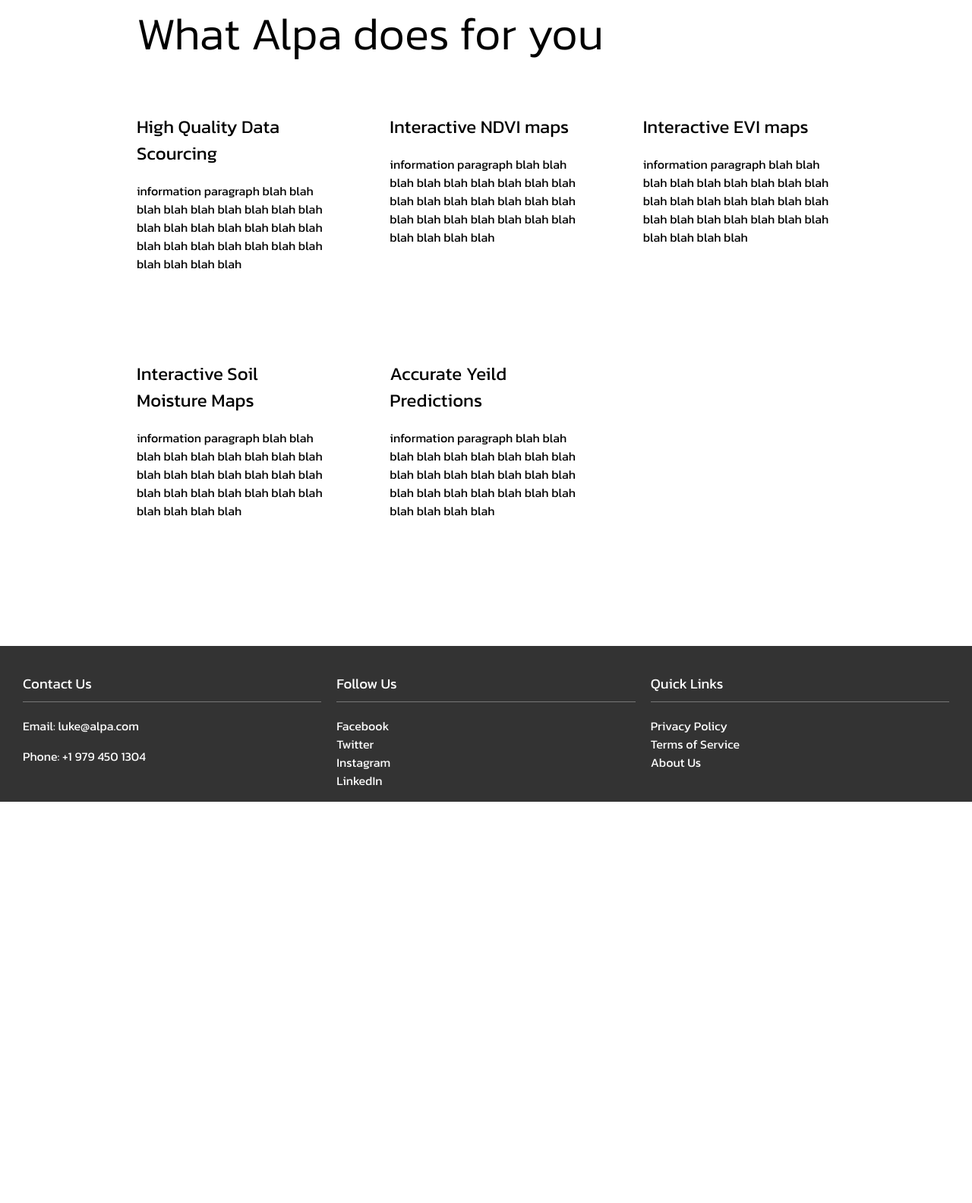
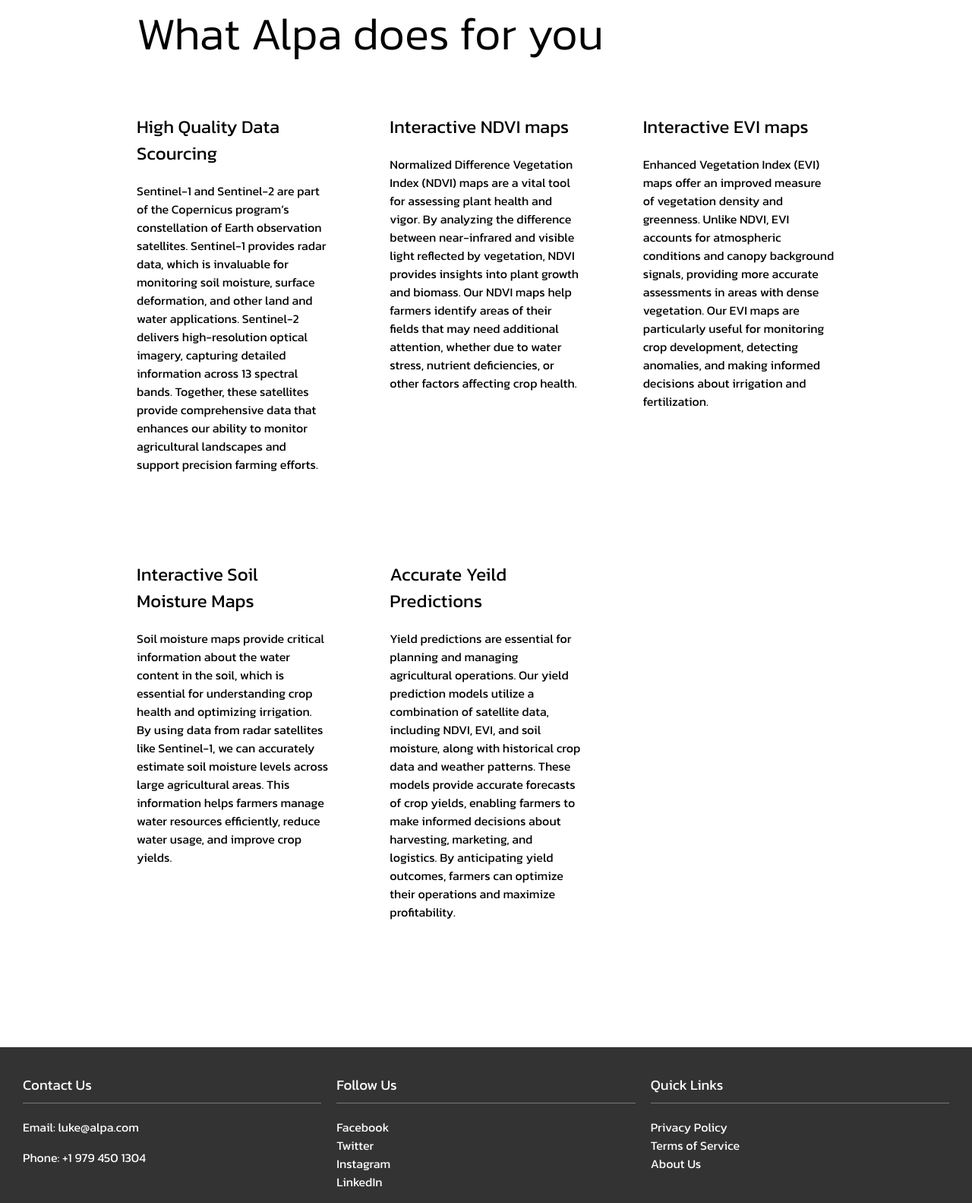
Before and after one commit to Lukedhenderson/alpa, a Flask app: page / in a window 1280 px wide. Shown: the part 1986-3569 px from the top of the page at 76% size. Before the commit the page ends 3041 px from the top, so only its background shows below. Run offline with Flask 2, Linux system fonts and the light colour scheme; parts of the project's set-up code (start-up, migrations or seed data) failed here and were passed over.

Commit message:
landing3

```diff
--- a/templates/landing.html
+++ b/templates/landing.html
@@ -47,23 +47,23 @@
                 <div class="information-grid">
                     <div class="info-card" id="data-card">
                         <h2>High Quality Data Scourcing</h2>
-                        <p>information paragraph blah blah blah blah blah blah blah blah blah blah blah blah blah blah blah blah blah blah blah blah blah blah blah blah blah blah blah </p>
+                        <p>Sentinel-1 and Sentinel-2 are part of the Copernicus program’s constellation of Earth observation satellites. Sentinel-1 provides radar data, which is invaluable for monitoring soil moisture, surface deformation, and other land and water applications. Sentinel-2 delivers high-resolution optical imagery, capturing detailed information across 13 spectral bands. Together, these satellites provide comprehensive data that enhances our ability to monitor agricultural landscapes and support precision farming efforts.</p>
                     </div>
                     <div class="info-card" id="ndvi">
                         <h2>Interactive NDVI maps</h2>
-                        <p>information paragraph blah blah blah blah blah blah blah blah blah blah blah blah blah blah blah blah blah blah blah blah blah blah blah blah blah blah blah </p>
+                        <p>Normalized Difference Vegetation Index (NDVI) maps are a vital tool for assessing plant health and vigor. By analyzing the difference between near-infrared and visible light reflected by vegetation, NDVI provides insights into plant growth and biomass. Our NDVI maps help farmers identify areas of their fields that may need additional attention, whether due to water stress, nutrient deficiencies, or other factors affecting crop health.</p>
                     </div>
                     <div  class="info-card" id="evi">
                         <h2>Interactive EVI maps</h2>
-                        <p>information paragraph blah blah blah blah blah blah blah blah blah blah blah blah blah blah blah blah blah blah blah blah blah blah blah blah blah blah blah </p>
+                        <p>Enhanced Vegetation Index (EVI) maps offer an improved measure of vegetation density and greenness. Unlike NDVI, EVI accounts for atmospheric conditions and canopy background signals, providing more accurate assessments in areas with dense vegetation. Our EVI maps are particularly useful for monitoring crop development, detecting anomalies, and making informed decisions about irrigation and fertilization.</p>
                     </div>
                     <div class="info-card" id="soil-moisture">
                         <h2>Interactive Soil Moisture Maps</h2>
-                        <p>information paragraph blah blah blah blah blah blah blah blah blah blah blah blah blah blah blah blah blah blah blah blah blah blah blah blah blah blah blah </p>
+                        <p>Soil moisture maps provide critical information about the water content in the soil, which is essential for understanding crop health and optimizing irrigation. By using data from radar satellites like Sentinel-1, we can accurately estimate soil moisture levels across large agricultural areas. This information helps farmers manage water resources efficiently, reduce water usage, and improve crop yields.</p>
                     </div>
                     <div class="info-card" id="yeild-prediction">
                         <h2>Accurate Yeild Predictions</h2>
-                        <p>information paragraph blah blah blah blah blah blah blah blah blah blah blah blah blah blah blah blah blah blah blah blah blah blah blah blah blah blah blah </p>
+                        <p>Yield predictions are essential for planning and managing agricultural operations. Our yield prediction models utilize a combination of satellite data, including NDVI, EVI, and soil moisture, along with historical crop data and weather patterns. These models provide accurate forecasts of crop yields, enabling farmers to make informed decisions about harvesting, marketing, and logistics. By anticipating yield outcomes, farmers can optimize their operations and maximize profitability.</p>
                     </div>
                 </div>
             </div>
```
